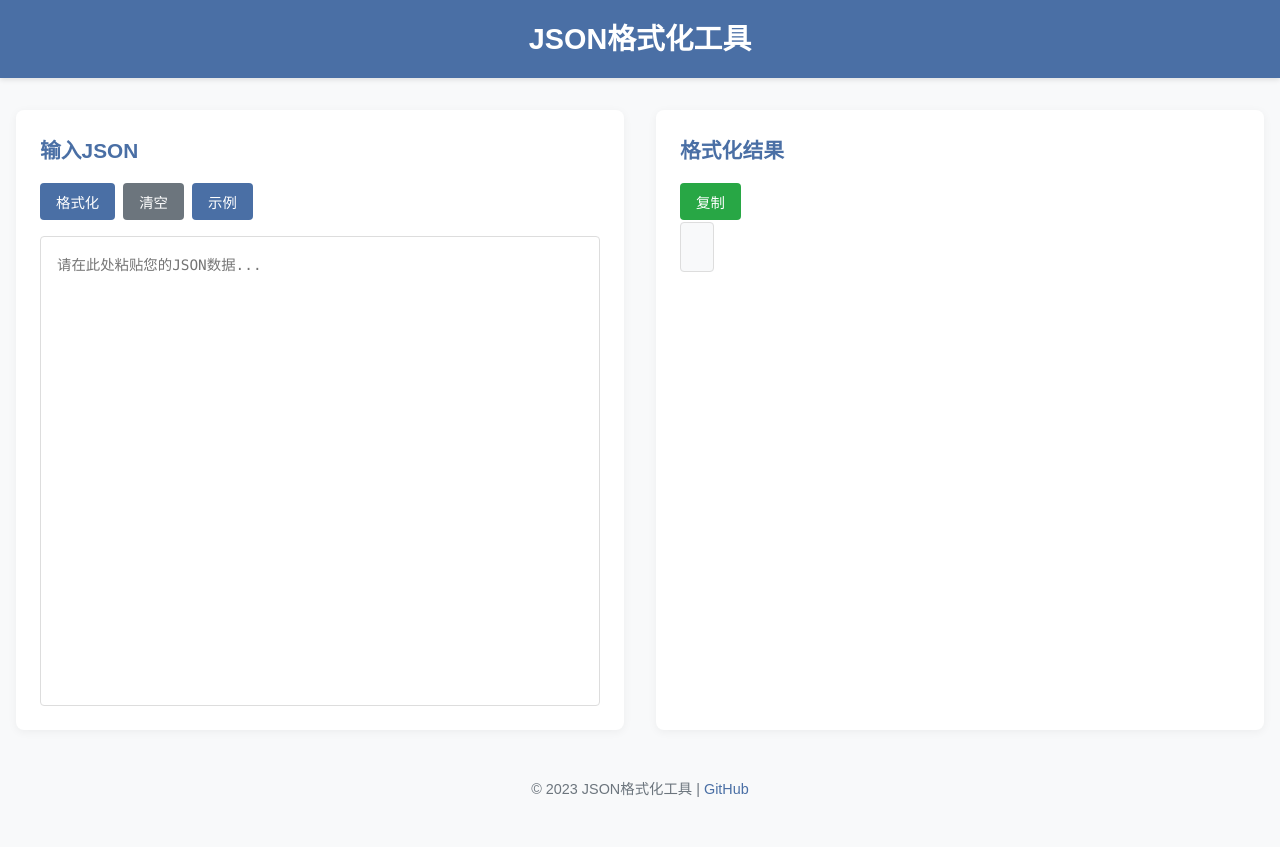
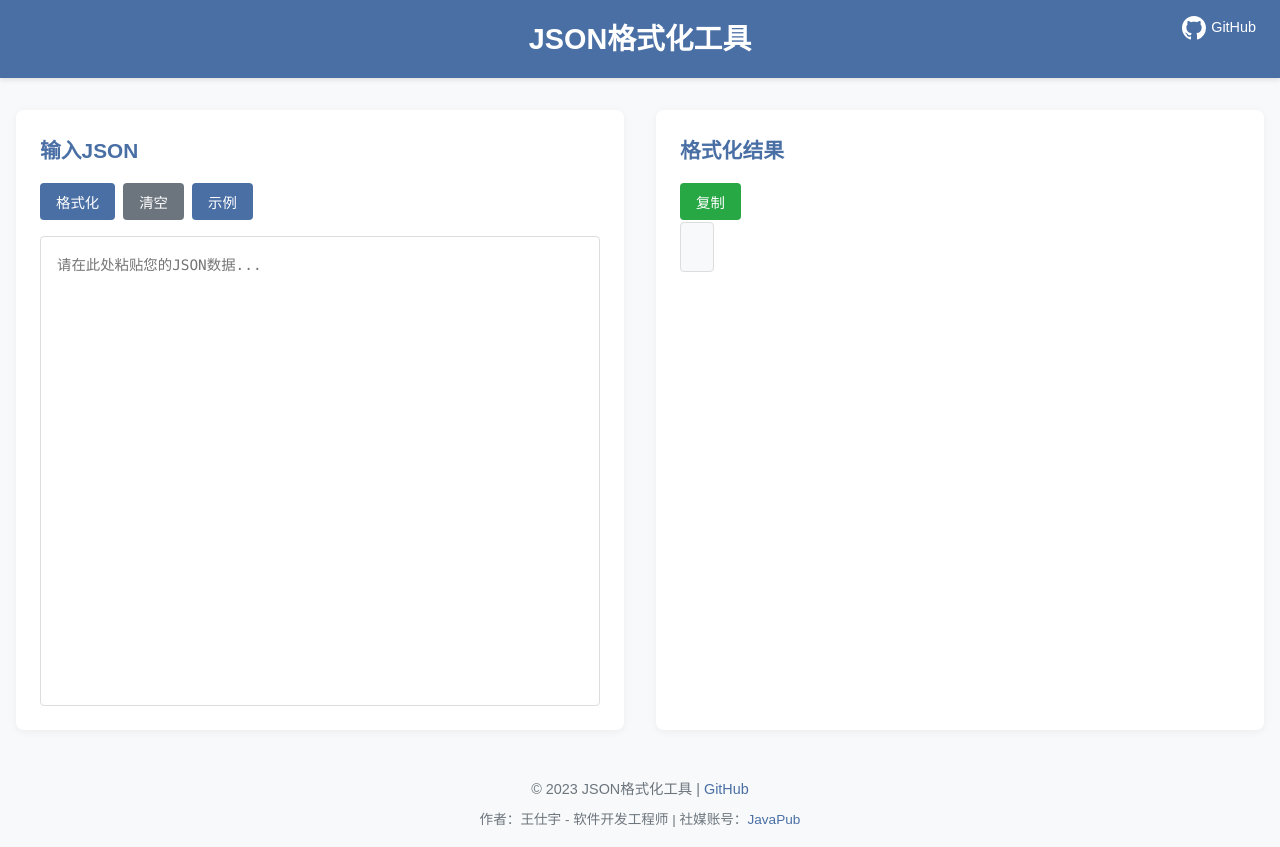
Before and after one commit to Rodert/jsonformat, a plain HTML site: page index.html in a window 1280 px wide. Before the commit the page ends 817 px from the top, so only its background shows below. Drawn offline with nearby package versions, Linux system fonts and the light colour scheme.

Commit message:
feat: person info

```diff
--- a/css/style.css
+++ b/css/style.css
@@ -19,10 +19,33 @@ header {
     text-align: center;
     padding: 1rem 0;
     box-shadow: 0 2px 5px rgba(0, 0, 0, 0.1);
+    position: relative;
 }
 
 header h1 {
     font-size: 1.8rem;
+}
+
+/* GitHub链接样式 */
+.github-link {
+    position: absolute;
+    top: 1rem;
+    right: 1.5rem;
+    display: flex;
+    align-items: center;
+    color: white;
+    text-decoration: none;
+    font-size: 0.9rem;
+    transition: opacity 0.2s;
+}
+
+.github-link svg {
+    margin-right: 5px;
+    fill: white;
+}
+
+.github-link:hover {
+    opacity: 0.8;
 }
 
 /* 主容器样式 */
@@ -139,6 +162,12 @@ footer a:hover {
     text-decoration: underline;
 }
 
+.author-info {
+    margin-top: 0.5rem;
+    font-size: 0.85rem;
+    color: #6c757d;
+}
+
 /* 响应式设计 */
 @media (max-width: 768px) {
     .container {
--- a/index.html
+++ b/index.html
@@ -10,6 +10,12 @@
 <body>
     <header>
         <h1>JSON格式化工具</h1>
+        <a href="https://github.com/Rodert/jsonformat" target="_blank" class="github-link">
+            <svg height="24" width="24" viewBox="0 0 16 16" version="1.1">
+                <path fill-rule="evenodd" d="M8 0C3.58 0 0 3.58 0 8c0 3.54 2.29 6.53 5.47 7.59.4.07.55-.17.55-.38 0-.19-.01-.82-.01-1.49-2.01.37-2.53-.49-2.69-.94-.09-.23-.48-.94-.82-1.13-.28-.15-.68-.52-.01-.53.63-.01 1.08.58 1.23.82.72 1.21 1.87.87 2.33.66.07-.52.28-.87.51-1.07-1.78-.2-3.64-.89-3.64-3.95 0-.87.31-1.59.82-2.15-.08-.2-.36-1.02.08-2.12 0 0 .67-.21 2.2.82.64-.18 1.32-.27 2-.27.68 0 1.36.09 2 .27 1.53-1.04 2.2-.82 2.2-.82.44 1.1.16 1.92.08 2.12.51.56.82 1.27.82 2.15 0 3.07-1.87 3.75-3.65 3.95.29.25.54.73.54 1.48 0 1.07-.01 1.93-.01 2.2 0 .21.15.46.55.38A8.013 8.013 0 0016 8c0-4.42-3.58-8-8-8z"></path>
+            </svg>
+            GitHub
+        </a>
     </header>
 
     <main class="container">
@@ -34,6 +40,7 @@
 
     <footer>
         <p>© 2023 JSON格式化工具 | <a href="https://github.com/Rodert/jsonformat" target="_blank">GitHub</a></p>
+        <p class="author-info">作者：王仕宇 - 软件开发工程师 | 社媒账号：<a href="https://github.com/Rodert" target="_blank">JavaPub</a></p>
     </footer>
 
     <script src="https://cdnjs.cloudflare.com/ajax/libs/highlight.js/11.7.0/highlight.min.js"></script>
```
